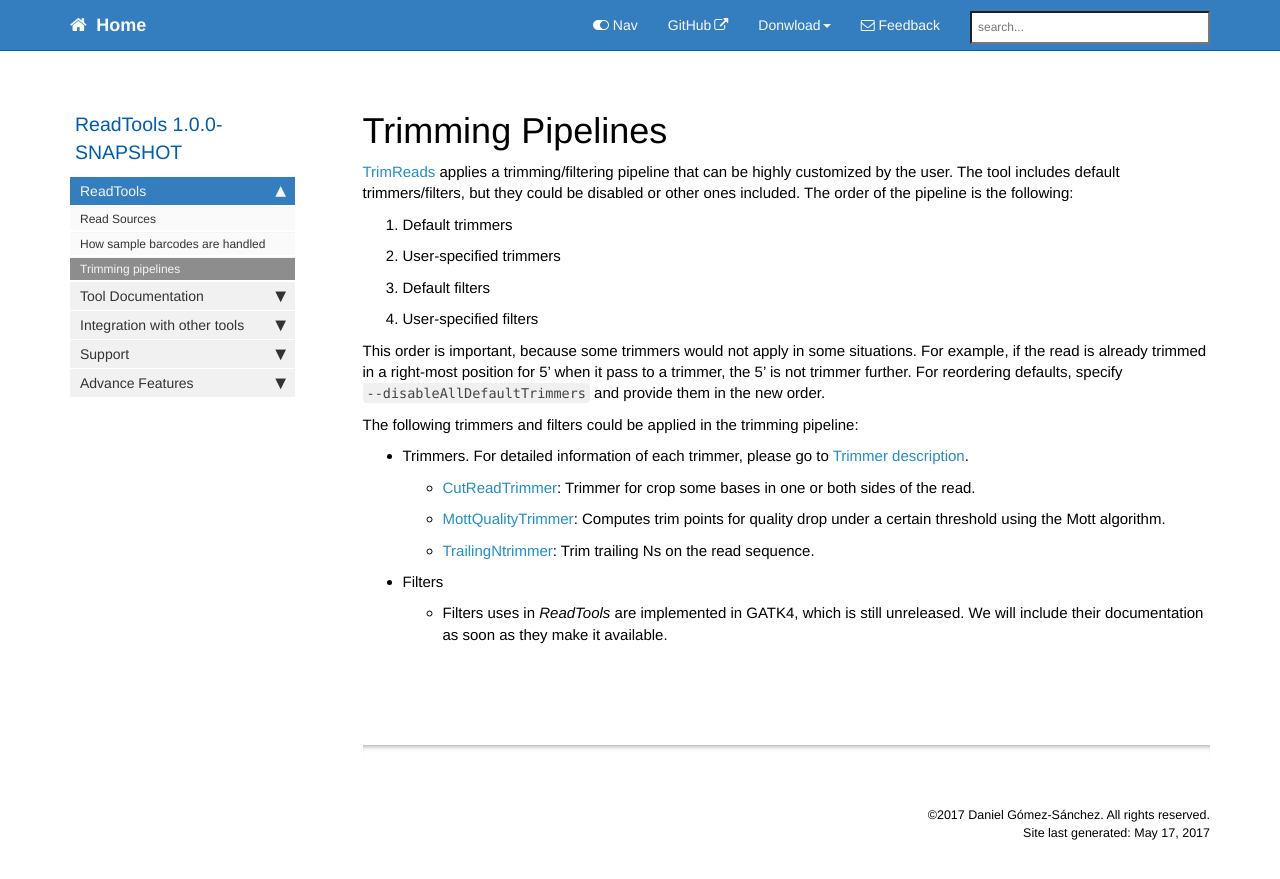
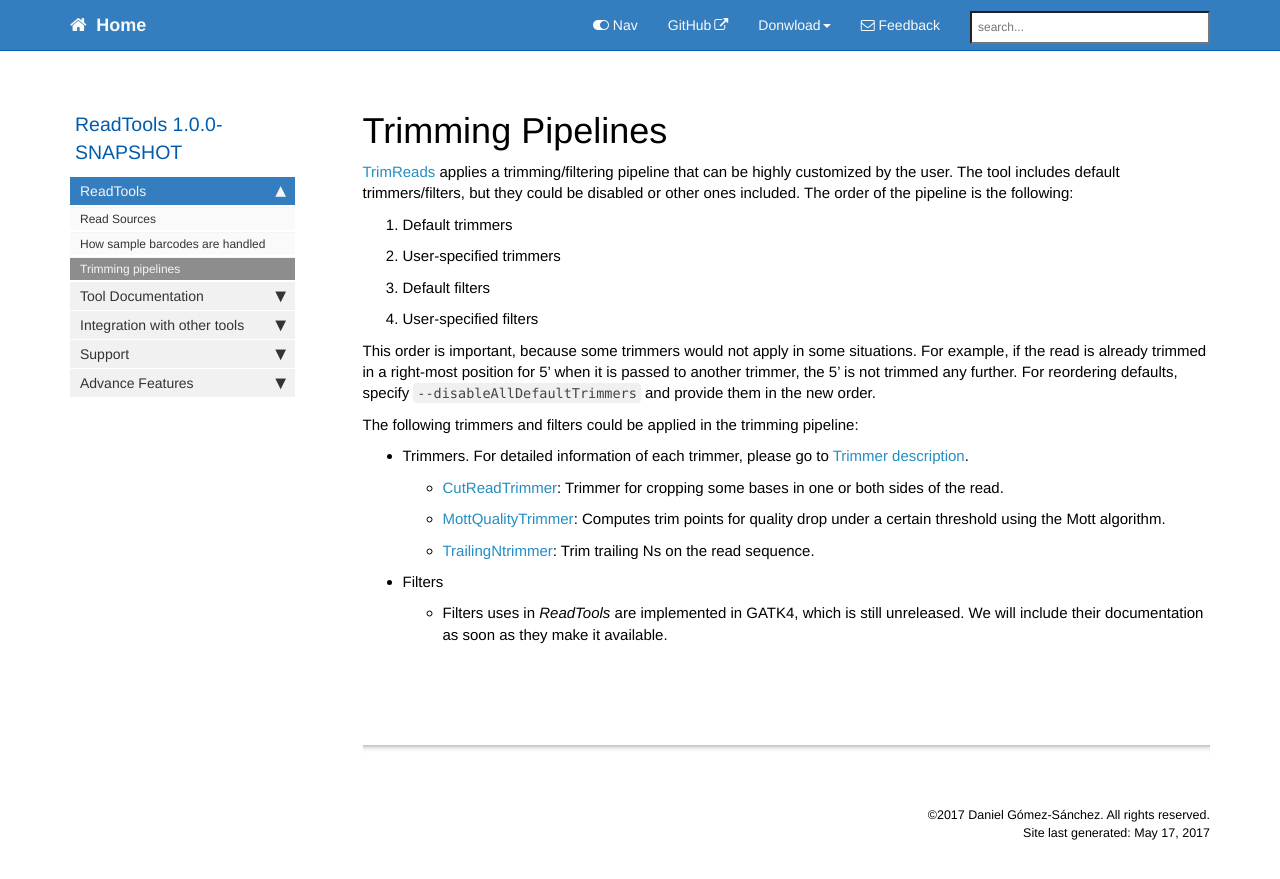
Before and after one commit to magicDGS/ReadTools, a Jekyll site: the page built from docs/pages/trimming_pipelines.md, in a window 1280 px wide. Shown: the top 879 px of the page. Built offline with Jekyll 4.4.1, drawn with Linux system fonts in a browser that asks for light colours; nearby versions of some CDN libraries; comment, search, counter and statistics services are not loaded.

Commit message:
Fix typos

```diff
--- a/docs/pages/trimming_pipelines.md
+++ b/docs/pages/trimming_pipelines.md
@@ -11,12 +11,12 @@
 3. Default filters
 4. User-specified filters
 
-This order is important, because some trimmers would not apply in some situations. For example, if the read is already trimmed in a right-most position for 5' when it pass to a trimmer, the 5' is not trimmer further. For reordering defaults, specify `--disableAllDefaultTrimmers` and provide them in the new order.
+This order is important, because some trimmers would not apply in some situations. For example, if the read is already trimmed in a right-most position for 5' when it is passed to another trimmer, the 5' is not trimmed any further. For reordering defaults, specify `--disableAllDefaultTrimmers` and provide them in the new order.
 
 The following trimmers and filters could be applied in the trimming pipeline:
 
 * Trimmers. For detailed information of each trimmer, please go to [Trimmer description](trimmers.html).
-  - [CutReadTrimmer](trimmers.html#cutreadtrimmer): Trimmer for crop some bases in one or both sides of the read.
+  - [CutReadTrimmer](trimmers.html#cutreadtrimmer): Trimmer for cropping some bases in one or both sides of the read.
   - [MottQualityTrimmer](trimmers.html#mottqualitytrimmer): Computes trim points for quality drop under a certain threshold using the Mott algorithm.
   - [TrailingNtrimmer](trimmers.html#trailingntrimmer): Trim trailing Ns on the read sequence.
 
```
Also changed, not shown: docs/pages/read_sources.md (+1 -1 lines), docs/pages/tools/AssignReadGroupByBarcode.md (+3 -3 lines), docs/pages/tools/StandardizeReads.md (+1 -1 lines), docs/pages/tools/TrimReads.md (+2 -2 lines), docs/pages/tools/trimmers.md (+1 -1 lines), 4 other files.
